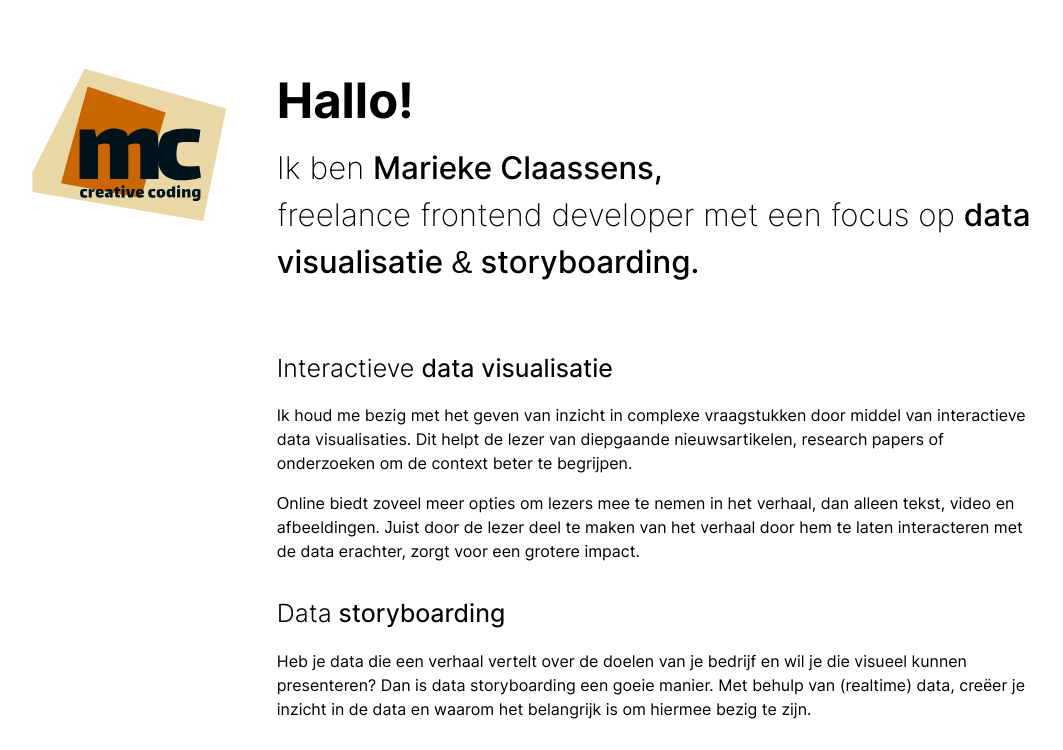
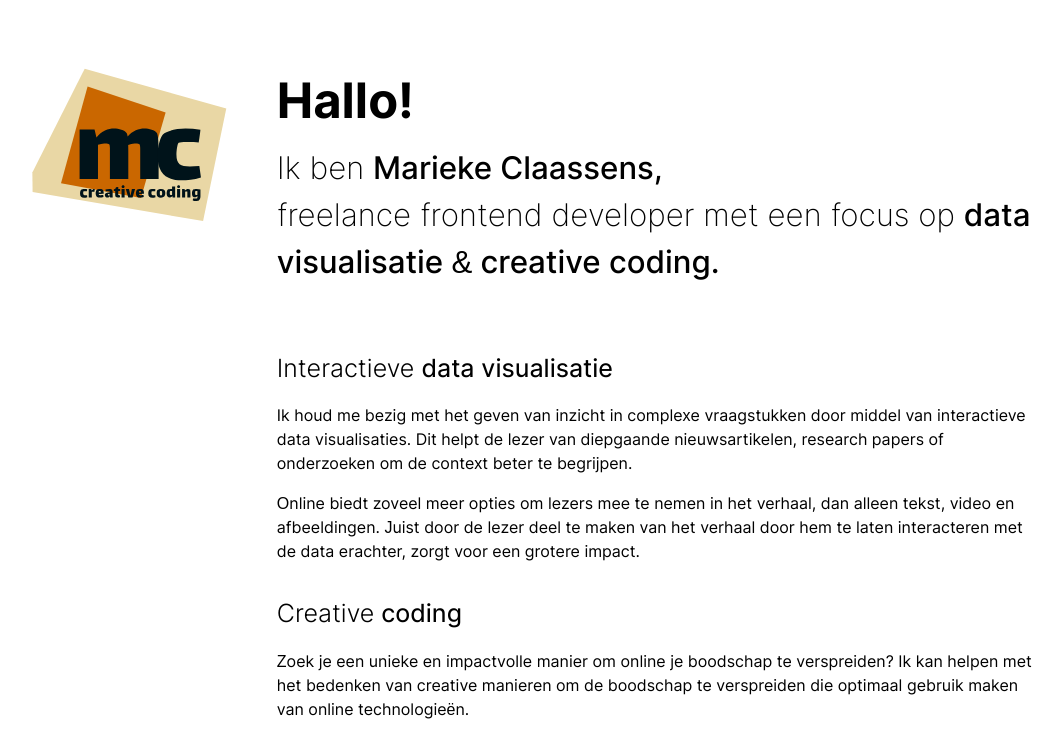
Before and after one commit to MClaass/mclaass, a plain HTML site: page index.html in a window 1280 px wide. Shown: the top 750 px of the page, without its empty margins (84-1147 px from the left). Drawn offline with Linux system fonts and the light colour scheme.

Commit message:
update body copy

```diff
--- a/index.html
+++ b/index.html
@@ -23,7 +23,7 @@
 
         <div class="header">
             <h1>Hallo! </h1>
-            <h2> <span> Ik ben </span> Marieke Claassens, </br><span >freelance frontend developer met een focus op </span> data visualisatie & storyboarding.</h2>
+            <h2> <span> Ik ben </span> Marieke Claassens, </br><span> freelance frontend developer met een focus op </span> data visualisatie & creative coding.</h2>
         </div>
 
         <div class="intro">
@@ -36,9 +36,9 @@
                 Online biedt zoveel meer opties om lezers mee te nemen in het verhaal, dan alleen tekst, video en afbeeldingen. Juist door de lezer deel te maken van het verhaal door hem te laten interacteren met de data erachter, zorgt voor een grotere impact.
             </p>
         </div>
-        <div class="realtime">
-            <h3> <span> Data </span> storyboarding </h3>
-            <p> Heb je data die een verhaal vertelt over de doelen van je bedrijf en wil je die visueel kunnen presenteren? Dan is data storyboarding een goeie manier. Met behulp van (realtime) data, creëer je inzicht in de data en waarom het belangrijk is om hiermee bezig te zijn.
+       <div class="coding">
+            <h3> <span>Creative</span> coding </h3>
+            <p> Zoek je een unieke en impactvolle manier om online je boodschap te verspreiden? Ik kan helpen met het bedenken van creative manieren om de boodschap te verspreiden die optimaal gebruik maken van online technologieën.
             </p>
         </div>
 
--- a/style.css
+++ b/style.css
@@ -81,7 +81,6 @@ h3 span {
     font-weight: 500;
 }
 
-
 ul {
     list-style-type: none;
     margin: 0;
@@ -132,7 +131,7 @@ a.icon-link:focus {
     grid-template-areas:
     " logo header header ."
     " . intro intro ."
-    " . realtime realtime .  "
+    " . coding coding .  "
     " . backgroundInfo backgroundInfo . "
     " . contact contact . ";
 }
@@ -151,8 +150,8 @@ a.icon-link:focus {
     padding-top: 3rem;
 }
 
-.realtime {
-    grid-area: realtime;
+.coding {
+    grid-area: coding;
 }
 
 .background {
```
